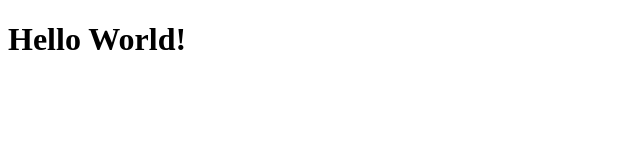
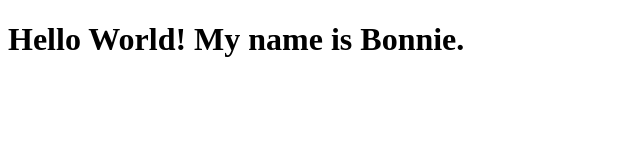
Before and after one commit to bonniejstinson/bonniejstinson.github.io, a plain HTML site: page index.html in a window 1280 px wide. Shown: the whole page, without its empty margins (0-640 px from the left). Drawn offline with Linux system fonts and the light colour scheme.

Commit message:
Second commit

```diff
--- a/index.html
+++ b/index.html
@@ -2,6 +2,6 @@
 <html>
 
 <body>
- <h1>Hello World!</h1>
+ <h1>Hello World! My name is Bonnie.</h1>
 </body>
 </html>
```
